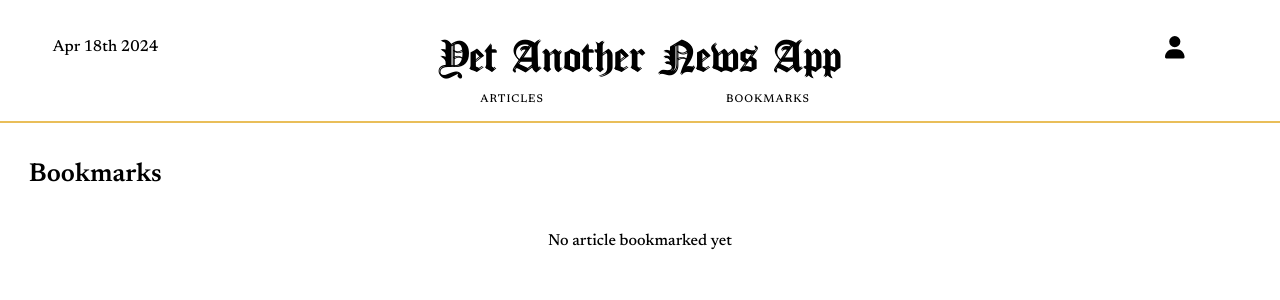
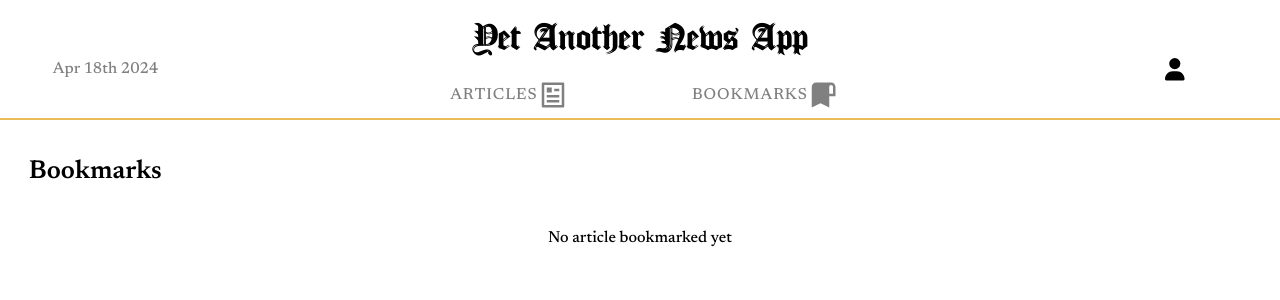
Before and after one commit to Laupacc/YetAnotherNewsAppFrontend, a Next.js app: page /bookmarks in a window 1280 px wide. Shown: the top 300 px of the page. Built offline with nearby package versions, Linux system fonts and the light colour scheme.

Commit message:
more again

```diff
--- a/components/Article.js
+++ b/components/Article.js
@@ -6,6 +6,7 @@ import styles from '../styles/Article.module.css';
 import { FontAwesomeIcon } from '@fortawesome/react-fontawesome';
 import { faBookmark, faEyeSlash } from '@fortawesome/free-solid-svg-icons';
 import Link from 'next/link';
+import { BiSolidBookmarkAltPlus, BiSolidBookmarkAltMinus } from "react-icons/bi";
 
 function Article(props) {
 	const dispatch = useDispatch();
@@ -31,8 +32,10 @@ function Article(props) {
 	}
 
 	let iconStyle = {};
+	let bookmarkIcon = <BiSolidBookmarkAltPlus style={iconStyle} className={styles.bookmarkIcon} size={30}/>;
 	if (props.isBookmarked) {
 		iconStyle = { 'color': '#E9BE59' };
+		bookmarkIcon = <BiSolidBookmarkAltMinus style={iconStyle} className={styles.bookmarkIcon} size={30} />;
 	}
 
 
@@ -45,7 +48,9 @@ function Article(props) {
 				<a href={props.link} className={styles.title} target='blank'>
 					<h3>{props.title}</h3>
 				</a>
-				<FontAwesomeIcon onClick={() => handleBookmarkClick()} icon={faBookmark} style={iconStyle} className={styles.bookmarkIcon} />
+				<div onClick={() => handleBookmarkClick()}>
+					{bookmarkIcon}
+				</div>
 			</div>
 			<div className={styles.articleDescription}>
 				<p>{props.description && props.description.length > 205 ? `${props.description.slice(0, 250)}...` : props.description}</p>
--- a/components/Header.js
+++ b/components/Header.js
@@ -6,8 +6,13 @@ import styles from '../styles/Header.module.css';
 import { FontAwesomeIcon } from '@fortawesome/react-fontawesome';
 import { faUser, faXmark } from '@fortawesome/free-solid-svg-icons';
 import Moment from 'react-moment';
-import { Modal } from 'antd';
+import { Modal, Popover } from 'antd';
 import Link from 'next/link';
+import { BiSolidBookmarkAlt } from "react-icons/bi";
+import { HiOutlineLogout } from "react-icons/hi";
+import { RiArticleLine } from "react-icons/ri";
+
+
 
 function Header() {
 	const dispatch = useDispatch();
@@ -41,7 +46,6 @@ function Header() {
 	};
 
 	const handleConnection = () => {
-
 		fetch('https://morning-news-backend-five.vercel.app/users/signin', {
 			method: 'POST',
 			headers: { 'Content-Type': 'application/json' },
@@ -65,6 +69,18 @@ function Header() {
 	const showModal = () => {
 		setIsModalVisible(!isModalVisible);
 	};
+
+	const popContent = (
+		<div>
+			<p>Are you sure you want to logout?</p>
+			<div>
+				<button onClick={() => handleLogout()}>Yes</button>
+				<button>No</button>
+
+			</div>
+		</div>
+	);
+
 
 	let modalContent;
 	if (!user.isConnected) {
@@ -90,8 +106,11 @@ function Header() {
 	if (user.token) {
 		userSection = (
 			<div className={styles.logoutSection}>
-				<p>Welcome back {user.username.charAt(0).toUpperCase() + user.username.slice(1).toLowerCase()} / </p>
-				<button onClick={() => handleLogout()}>Logout</button>
+				<div className={styles.welcome}>Welcome back {user.username.charAt(0).toUpperCase() + user.username.slice(1).toLowerCase()}</div>
+
+				<Popover content={popContent} trigger="click">
+					<HiOutlineLogout size={30} className={styles.logoutIcon} />
+				</Popover>
 			</div>
 		);
 	} else {
@@ -110,15 +129,21 @@ function Header() {
 
 	return (
 		<header className={styles.header}>
+			<div className={styles.title}>Yet Another News App</div>
 			<div className={styles.logoContainer}>
 				<Moment className={styles.date} date={date} format="MMM Do YYYY" />
-				<h1 className={styles.title}>Yet Another News App</h1>
 				{userSection}
 			</div>
 
 			<div className={styles.linkContainer}>
-				<Link href="/"><span className={styles.link}>Articles</span></Link>
-				<Link href="/bookmarks"><span className={styles.link}>Bookmarks</span></Link>
+				<div className={styles.linkIcons}>
+					<Link href="/"><span>Articles</span></Link>
+					<Link href="/"><RiArticleLine size={30} /></Link>
+				</div>
+				<div className={styles.linkIcons}>
+					<Link href="/bookmarks"><span>Bookmarks</span></Link>
+					<Link href="/bookmarks"><BiSolidBookmarkAlt size={30} /></Link>
+				</div>
 			</div>
 
 			{isModalVisible && <div id="react-modals">
--- a/styles/Header.module.css
+++ b/styles/Header.module.css
@@ -12,9 +12,10 @@
 }
 
 .title {
-  font-size: 3rem;
+  font-size: 2.5rem;
   font-family: "Old London";
   text-shadow: 1px 1px 0px #000;
+  margin: 1rem;
 }
 
 .logoContainer {
@@ -27,13 +28,28 @@
 
 .linkContainer {
   width: 32rem;
-  margin-bottom: 1rem;
+  margin-bottom: 0.5rem;
   display: flex;
   justify-content: space-around;
   align-items: center;
   text-transform: uppercase;
   font-size: 0.7rem;
   letter-spacing: 1px;
+}
+
+.linkIcons {
+  display: flex;
+  justify-content: center;
+  align-items: center;
+  color: gray;
+  margin-left: 0.5rem;
+  text-align: center;
+  font-size: 1rem;
+}
+.linkIcons:hover {
+  cursor: pointer;
+  color: teal;
+  opacity: 0.8;
 }
 
 .userSection {
@@ -49,17 +65,7 @@
 .date {
   width: 12vw;
   text-align: center;
-}
-
-.link {
-  width: 10rem;
-  cursor: pointer;
-  text-align: center;
-}
-
-.link:hover {
-  font-weight: 600;
-  color: rgba(233, 190, 89);
+  color: gray;
 }
 
 .registerContainer {
@@ -86,6 +92,21 @@
   display: flex;
   align-items: center;
   justify-content: center;
+  margin: 0.8rem;
+}
+
+.logoutIcon {
+  margin-left: 1rem;
+  color: teal;
+}
+
+.logoutIcon:hover {
+  opacity: 0.8;
+  cursor: pointer;
+}
+.welcome {
+  font-size: 1.4rem;
+  color: gray;
 }
 
 .headerIcons {
```
Also changed, not shown: components/TopArticle.js (+7 -1 lines), styles/Home.module.css (+4 -4 lines).
